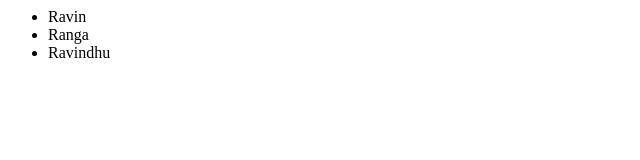
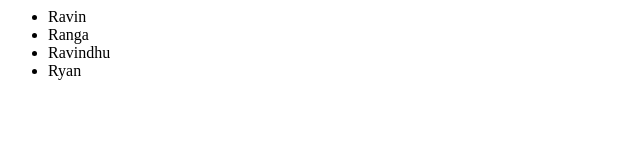
Before and after one commit to ravinnw/test-repo, a plain HTML site: page index.html in a window 1280 px wide. Shown: the full height of the page, 0-640 px from the left. Drawn offline with Linux system fonts and the light colour scheme.

Commit message:
Add Ryan

```diff
--- a/index.html
+++ b/index.html
@@ -8,6 +8,7 @@
                 <li>Ravin</li>
                 <li>Ranga</li>
                 <li>Ravindhu</li>
+                <li>Ryan</li>
             </ul>
         </div>
     </bod>
```
